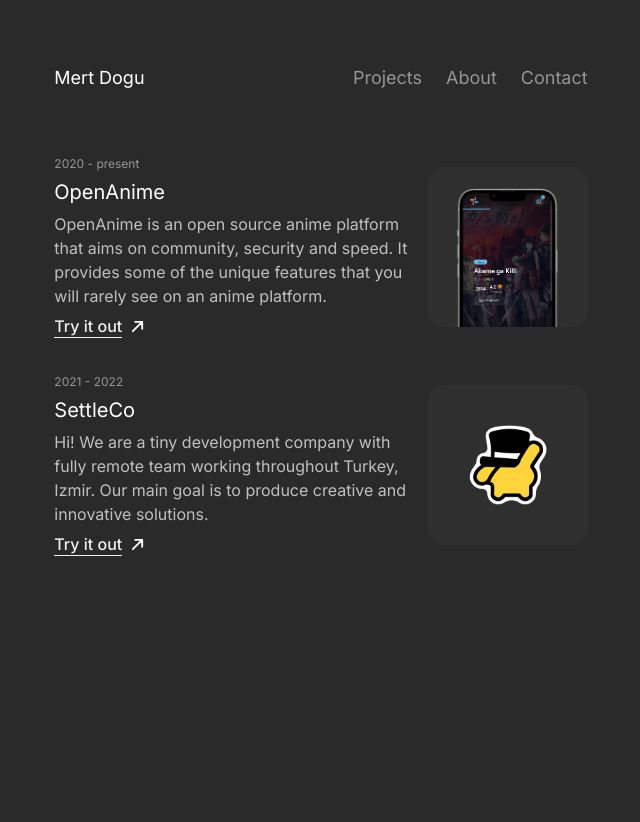
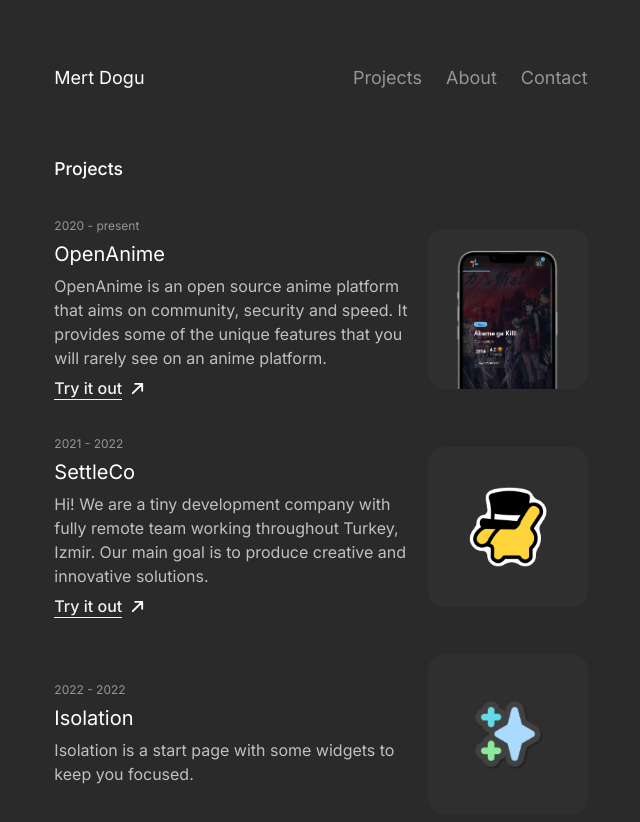
Before and after one commit to ReXulEc/mert.day, a SvelteKit app: page /projects in a window 1280 px wide. Shown: the top 822 px of the page, without its empty margins (319-959 px from the left). Before the commit the page ends 800 px from the top, so only its background shows below. Built offline with nearby package versions, Linux system fonts and the light colour scheme.

Commit message:
feat: projects

```diff
--- a/src/routes/projects/+page.svelte
+++ b/src/routes/projects/+page.svelte
@@ -4,6 +4,8 @@
 
 <div class="flex justify-center items-center">
     <div class="space-y-9">
-        <Projects r={2}/>
+			<p class="font-medium text-[1.1rem]">Projects</p>
+
+        <Projects/>
     </div>
 </div>
```
Also changed, not shown: src/lib/images/projects/isolation.png (added).
